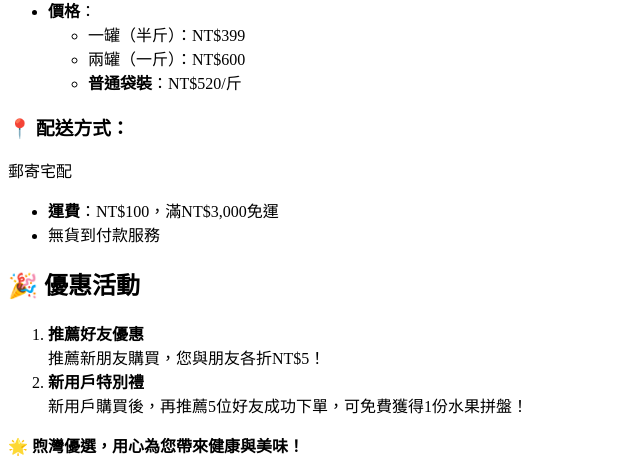
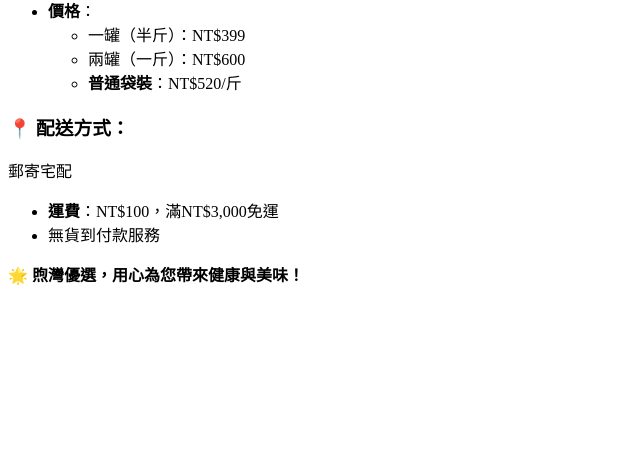
Before and after one commit to Bri24w/xuwan2.github.io, a plain HTML site: page index.html in a window 1280 px wide. Shown: the part 1473-1946 px from the top of the page, without its empty margins (0-640 px from the left). After the commit the page ends 1775 px from the top, so only its background shows below. Drawn offline with Linux system fonts and the light colour scheme.

Commit message:
Add files via upload

```diff
--- a/index.html
+++ b/index.html
@@ -55,12 +55,6 @@
         <li>無貨到付款服務</li>
     </ul>
 
-    <h2>🎉 優惠活動</h2>
-    <ol>
-        <li><strong>推薦好友優惠</strong><br>推薦新朋友購買，您與朋友各折NT$5！</li>
-        <li><strong>新用戶特別禮</strong><br>新用戶購買後，再推薦5位好友成功下單，可免費獲得1份水果拼盤！</li>
-    </ol>
-
     <p>🌟 <strong>煦灣優選，用心為您帶來健康與美味！</strong></p>
 </body>
 </html>
```
